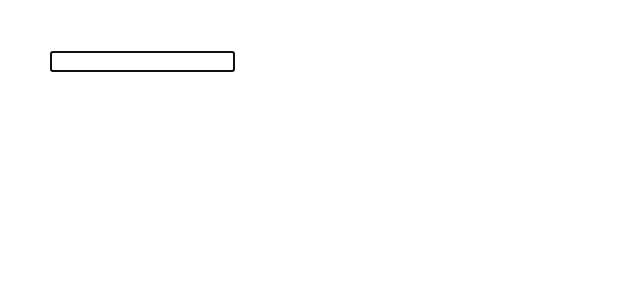
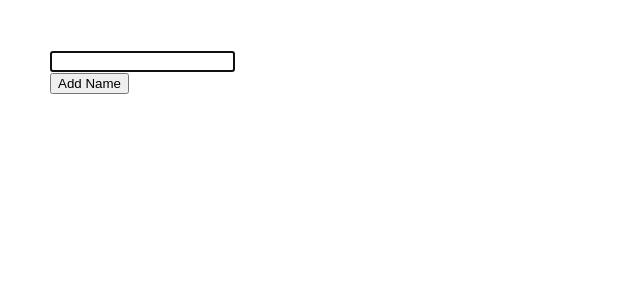
Before and after one commit to mabuhanifa/use-ref-hook, a React (Create React App) app: page / in a window 1280 px wide. Shown: the top 300 px of the page, without its empty margins (0-640 px from the left). Built offline with nearby package versions, Linux system fonts and the light colour scheme.

Commit message:
state updated

```diff
--- a/src/App.js
+++ b/src/App.js
@@ -10,16 +10,21 @@ function App() {
 
   const [names, setNames] = useState([]);
 
-  const onAddName = () => {};
+  const onAddName = () => {
+    setNames([...names, inputRef.current.value]);
+  };
   return (
-    <div>
+    <div className="main">
       <div>
         {names.map((name) => (
-          <div>{name}</div>
+          <div key={name}>{name}</div>
         ))}
       </div>
-      <div className="main">
+      <div>
         <input type="text" ref={inputRef} />
+      </div>
+      <div>
+        <button onClick={onAddName}>Add Name</button>
       </div>
     </div>
   );
```
